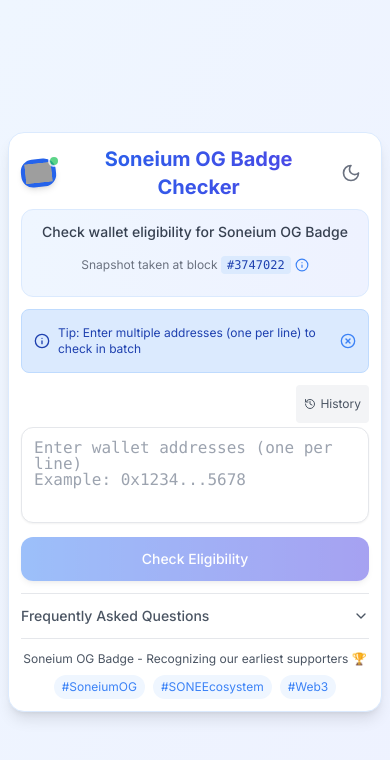
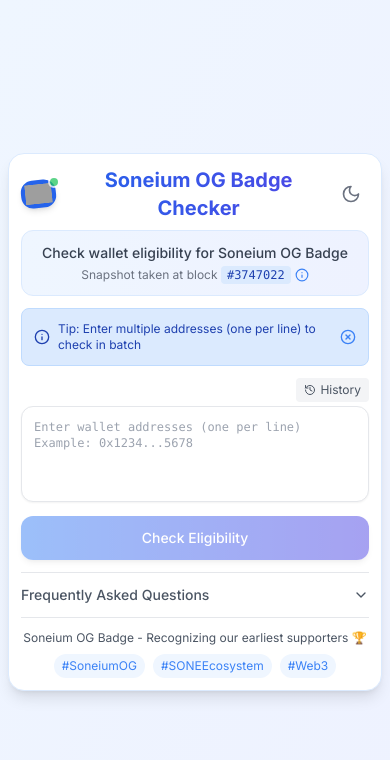
Before and after one commit to Madleyym/Soneium-OG-Badge-Checker, a Next.js app: page / in a window 390 px wide. Shown: the top 760 px of the page. Built offline with nearby package versions, Linux system fonts and the light colour scheme; grey boxes are pictures that could not be loaded.

Commit message:
Refactor global styles to implement dark mode support and enhance scrollbar customization

```diff
--- a/app/globals.css
+++ b/app/globals.css
@@ -2,101 +2,41 @@
 @tailwind components;
 @tailwind utilities;
 
-html,
-body {
-  padding: 0;
-  margin: 0;
-  font-family: -apple-system, BlinkMacSystemFont, Segoe UI, Roboto, Oxygen,
-    Ubuntu, Cantarell, Fira Sans, Helvetica Neue, sans-serif;
-  -webkit-font-smoothing: antialiased;
-  -moz-osx-font-smoothing: grayscale;
-  -webkit-tap-highlight-color: transparent;
+:root {
+  --foreground-rgb: 0, 0, 0;
+  --background-start-rgb: 240, 245, 255;
+  --background-end-rgb: 235, 240, 255;
 }
 
-* {
-  box-sizing: border-box;
+.dark {
+  --foreground-rgb: 255, 255, 255;
+  --background-start-rgb: 15, 23, 42;
+  --background-end-rgb: 30, 41, 59;
 }
 
-/* Basic spin animation with optimized performance */
-@keyframes spin {
-  from { transform: rotate(0deg); }
-  to { transform: rotate(360deg); }
+body {
+  color: rgb(var(--foreground-rgb));
+  background: linear-gradient(
+    to bottom right,
+    rgb(var(--background-start-rgb)),
+    rgb(var(--background-end-rgb))
+  );
 }
 
-.animate-spin {
-  animation: spin 1s linear infinite;
+/* Add these custom utility classes for scroll bars */
+.scrollbar-thin::-webkit-scrollbar {
+  width: 6px;
 }
 
-/* Extra small text size */
-.text-2xs {
-  font-size: 0.65rem;
-  line-height: 1rem;
+.scrollbar-thumb-gray-300::-webkit-scrollbar-thumb {
+  background-color: #d1d5db;
+  border-radius: 3px;
 }
 
-/* Optimize scrolling on mobile */
-.overflow-y-auto {
-  -webkit-overflow-scrolling: touch;
-  scrollbar-width: thin;
-  scrollbar-color: rgba(0,0,0,0.2) transparent;
+.dark .scrollbar-thumb-gray-600::-webkit-scrollbar-thumb {
+  background-color: #4b5563;
 }
 
-.overflow-y-auto::-webkit-scrollbar {
-  width: 3px;
+.scrollbar-track-transparent::-webkit-scrollbar-track {
+  background-color: transparent;
 }
-
-.overflow-y-auto::-webkit-scrollbar-track {
-  background: transparent;
-}
-
-.overflow-y-auto::-webkit-scrollbar-thumb {
-  background-color: rgba(0,0,0,0.2);
-  border-radius: 10px;
-}
-
-/* Fix weird iOS button styling */
-button,
-textarea,
-input {
-  appearance: none;
-  -webkit-appearance: none;
-}
-
-/* Prevent iOS zooming on form controls */
-@media screen and (max-width: 640px) {
-  input, select, textarea {
-    font-size: 16px !important;
-  }
-}
-
-/* Improve tap targets for mobile */
-@media (max-width: 640px) {
-  button,
-  [role="button"] {
-    min-height: 38px;
-  }
-
-  .rounded-lg {
-    border-radius: 8px;
-  }
-
-  .animate-spin {
-    animation-duration: 0.8s;
-  }
-}
-
-/* Enhance responsive layout */
-@media (max-width: 360px) {
-  html {
-    font-size: 14px;
-  }
-
-  .p-3 {
-    padding: 0.5rem;
-  }
-
-  .space-y-4 > :not([hidden]) ~ :not([hidden]) {
-    --tw-space-y-reverse: 0;
-    margin-top: calc(0.75rem * calc(1 - var(--tw-space-y-reverse)));
-    margin-bottom: calc(0.75rem * var(--tw-space-y-reverse));
-  }
-}
```
